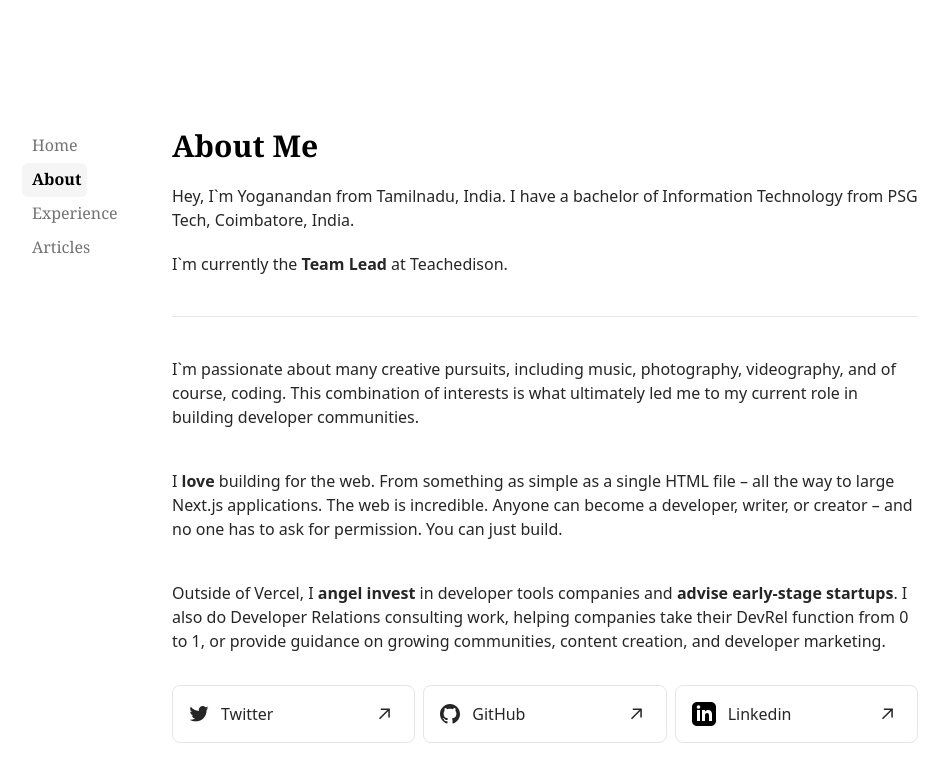
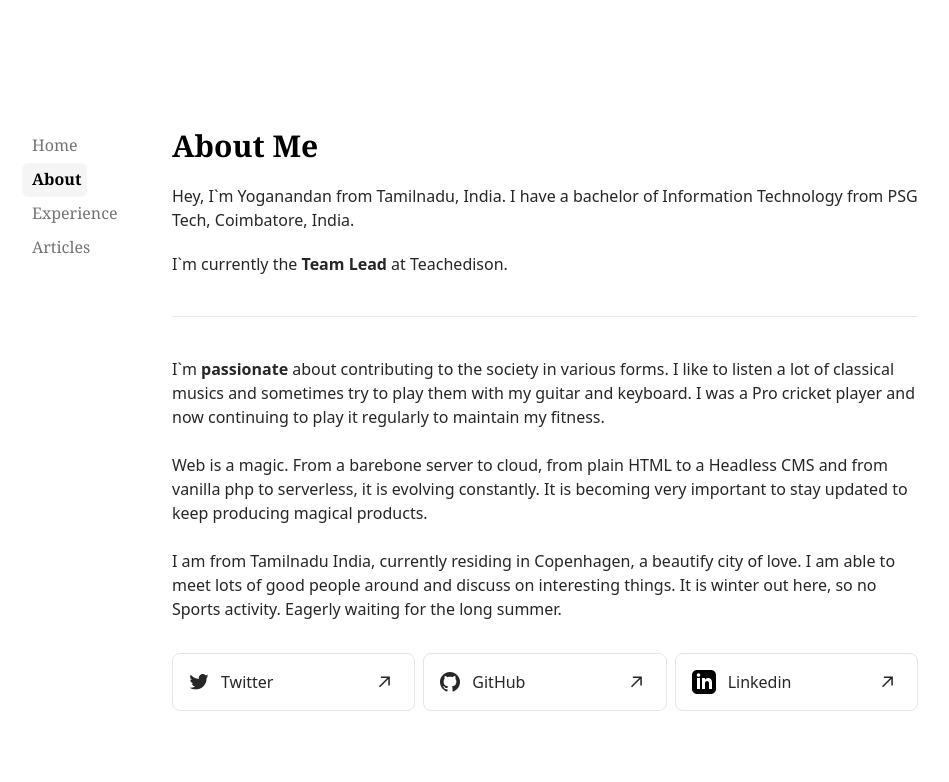
Before and after one commit to yogai53/my-website, a Next.js app: page /about in a window 1280 px wide. Shown: the top 782 px of the page, without its empty margins (170-1119 px from the left). Built offline with nearby package versions, Linux system fonts and the light colour scheme.

Commit message:
Added About

```diff
--- a/pages/about.tsx
+++ b/pages/about.tsx
@@ -23,24 +23,23 @@ export default function AboutPage() {
           I`m currently the <b>Team Lead</b> at Teachedison.
         </p>
         <hr className="mb-10" />
-        <p className="mb-10">
-          I`m passionate about many creative pursuits, including music,
-          photography, videography, and of course, coding. This combination of
-          interests is what ultimately led me to my current role in building
-          developer communities.
+        <p className="mb-6">
+          I`m <b>passionate</b> about contributing to the society in various
+          forms. I like to listen a lot of classical musics and sometimes try to
+          play them with my guitar and keyboard. I was a Pro cricket player and
+          now continuing to play it regularly to maintain my fitness.
         </p>
-        <p className="mb-10">
-          I <b>love</b> building for the web. From something as simple as a
-          single HTML file – all the way to large Next.js applications. The web
-          is incredible. Anyone can become a developer, writer, or creator – and
-          no one has to ask for permission. You can just build.
+        <p className="mb-6">
+          Web is a magic. From a barebone server to cloud, from plain HTML to a
+          Headless CMS and from vanilla php to serverless, it is evolving
+          constantly. It is becoming very important to stay updated to keep
+          producing magical products.
         </p>
         <p className="mb-8">
-          Outside of Vercel, I <b>angel invest</b> in developer tools companies
-          and <b>advise early-stage startups</b>. I also do Developer Relations
-          consulting work, helping companies take their DevRel function from 0
-          to 1, or provide guidance on growing communities, content creation,
-          and developer marketing.
+          I am from Tamilnadu India, currently residing in Copenhagen, a
+          beautify city of love. I am able to meet lots of good people around
+          and discuss on interesting things. It is winter out here, so no Sports
+          activity. Eagerly waiting for the long summer.
         </p>
         <div className="flex flex-col gap-2 md:flex-row md:gap-2">
           <a
```
